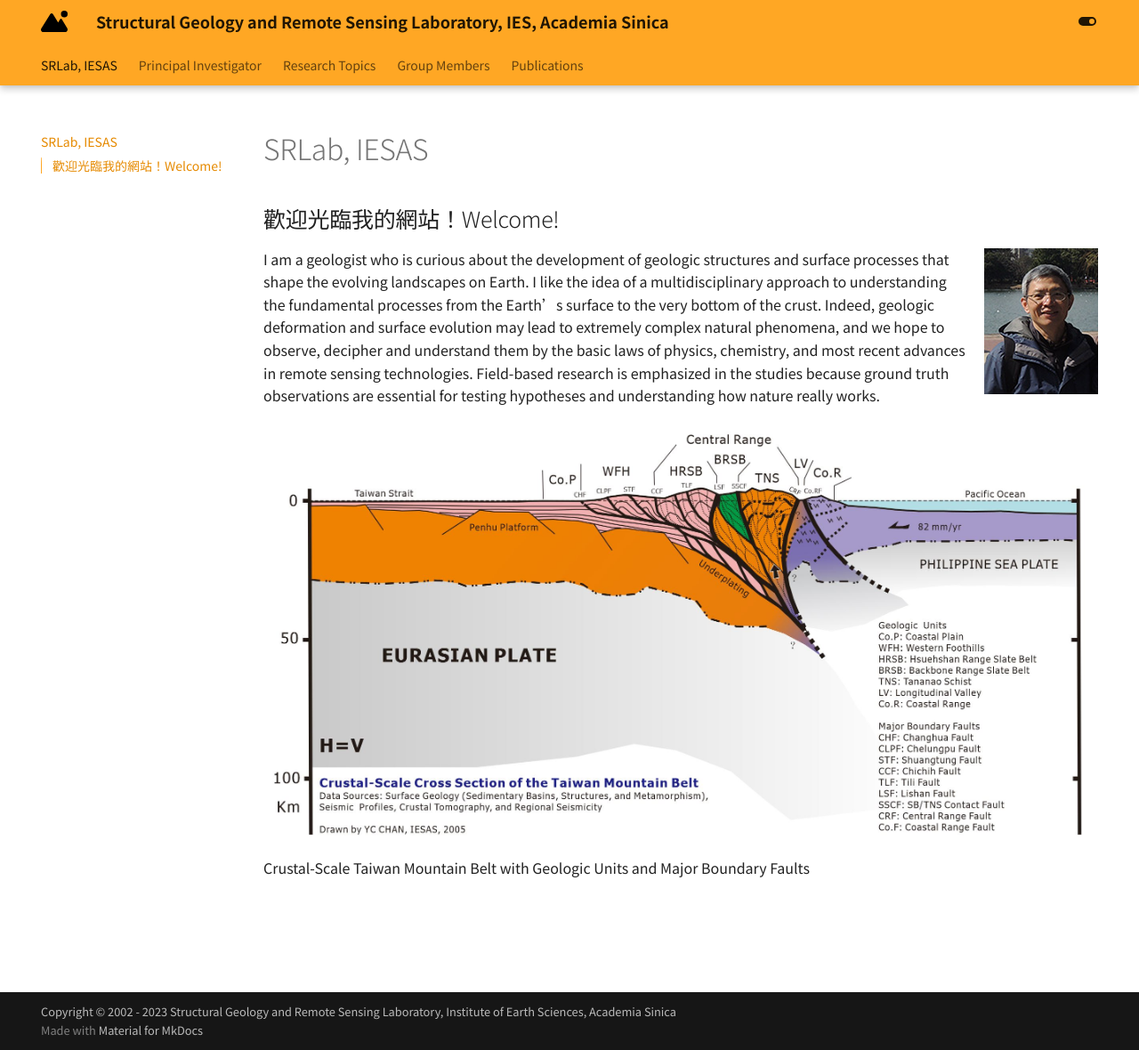
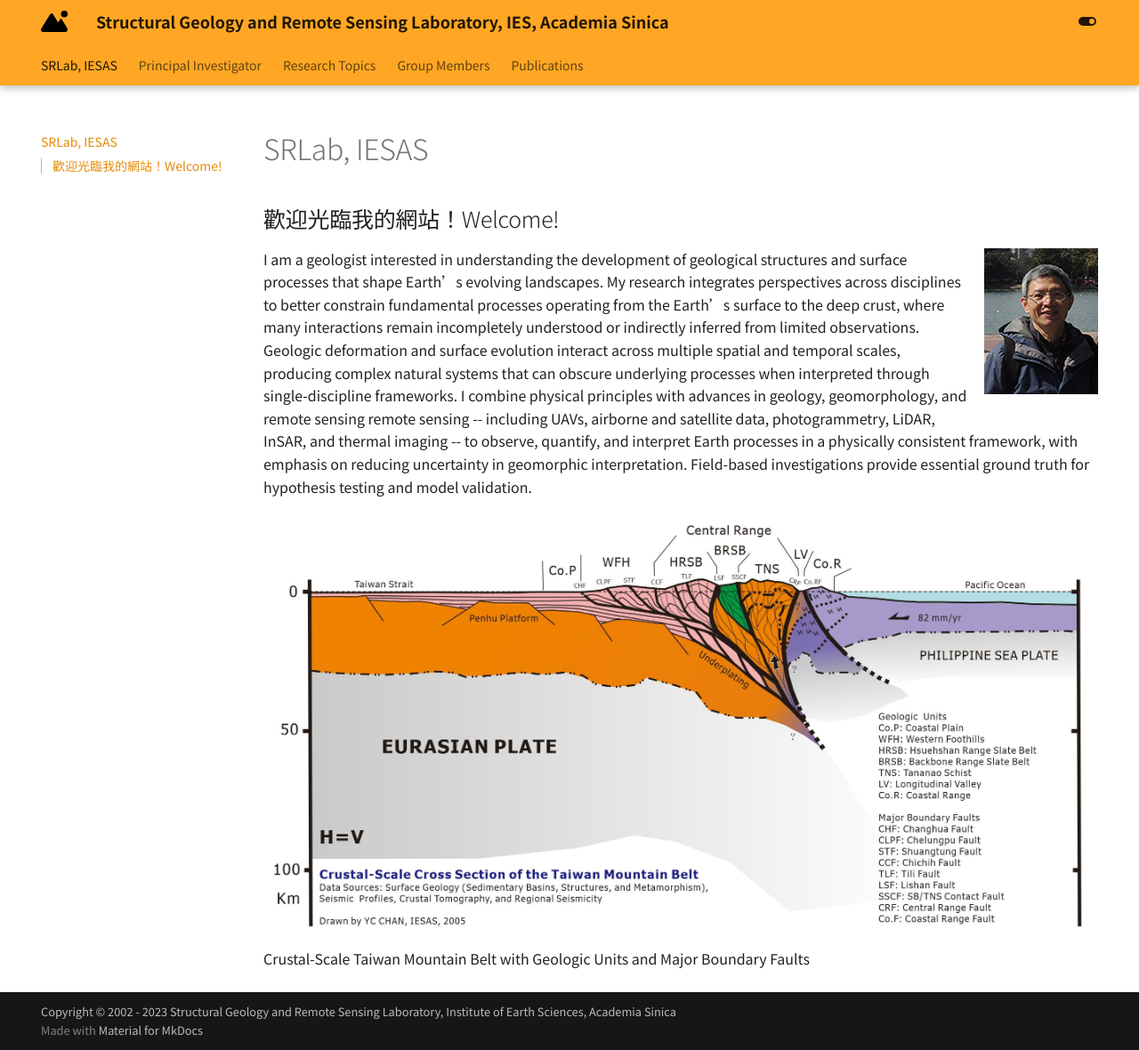
Before and after one commit to ycchan-IES/SRLab-YC-Site, an MkDocs documentation site: the page built from docs/index.md, in a window 1280 px wide and 1180 px high. Shown: the whole window at 89% size. Built offline with MkDocs 1.6.1 and Material for MkDocs 9.7.7, drawn with Linux system fonts in a browser that asks for light colours.

Commit message:
Update index page

```diff
--- a/docs/index.md
+++ b/docs/index.md
@@ -3,7 +3,7 @@ toc: false
 ---
 ## 歡迎光臨我的網站！Welcome!
 ![Avater](assets/avatar/Chanyc.jpg){align=right}
-I am a geologist who is curious about the development of geologic structures and surface processes that shape the evolving landscapes on Earth. I like the idea of a multidisciplinary approach to understanding the fundamental processes from the Earth’s surface to the very bottom of the crust. Indeed, geologic deformation and surface evolution may lead to extremely complex natural phenomena, and we hope to observe, decipher and understand them by the basic laws of physics, chemistry, and most recent advances in remote sensing technologies. Field-based research is emphasized in the studies because ground truth observations are essential for testing hypotheses and understanding how nature really works.
+I am a geologist interested in understanding the development of geological structures and surface processes that shape Earth’s evolving landscapes. My research integrates perspectives across disciplines to better constrain fundamental processes operating from the Earth’s surface to the deep crust, where many interactions remain incompletely understood or indirectly inferred from limited observations. Geologic deformation and surface evolution interact across multiple spatial and temporal scales, producing complex natural systems that can obscure underlying processes when interpreted through single-discipline frameworks. I combine physical principles with advances in geology, geomorphology, and remote sensing remote sensing -- including UAVs, airborne and satellite data, photogrammetry, LiDAR, InSAR, and thermal imaging -- to observe, quantify, and interpret Earth processes in a physically consistent framework, with emphasis on reducing uncertainty in geomorphic interpretation. Field-based investigations provide essential ground truth for hypothesis testing and model validation.
 
 ![Crustal-Scale Taiwan Mountain Belt with Geologic Units and Major Boundary Faults](./assets/Taiwan_Cross_Section_Chan2005.jpg)
 Crustal-Scale Taiwan Mountain Belt with Geologic Units and Major Boundary Faults
```
